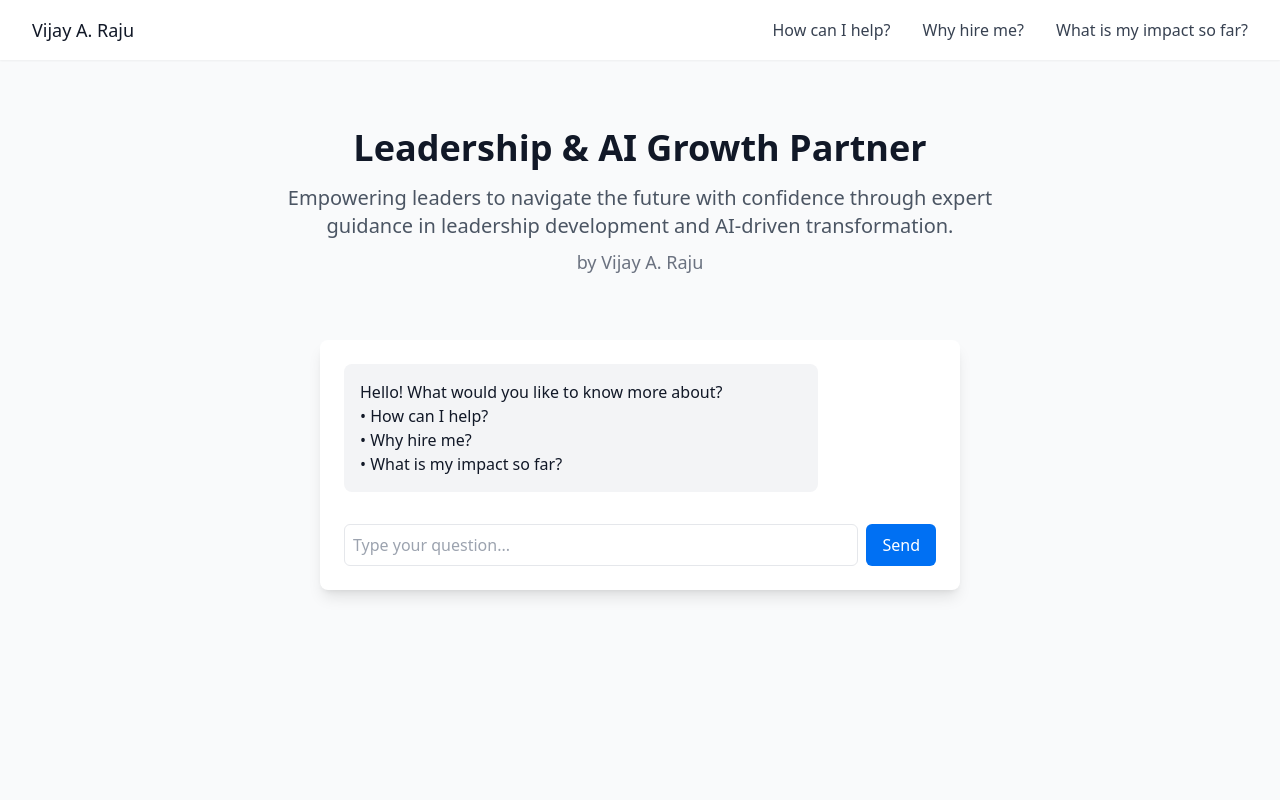
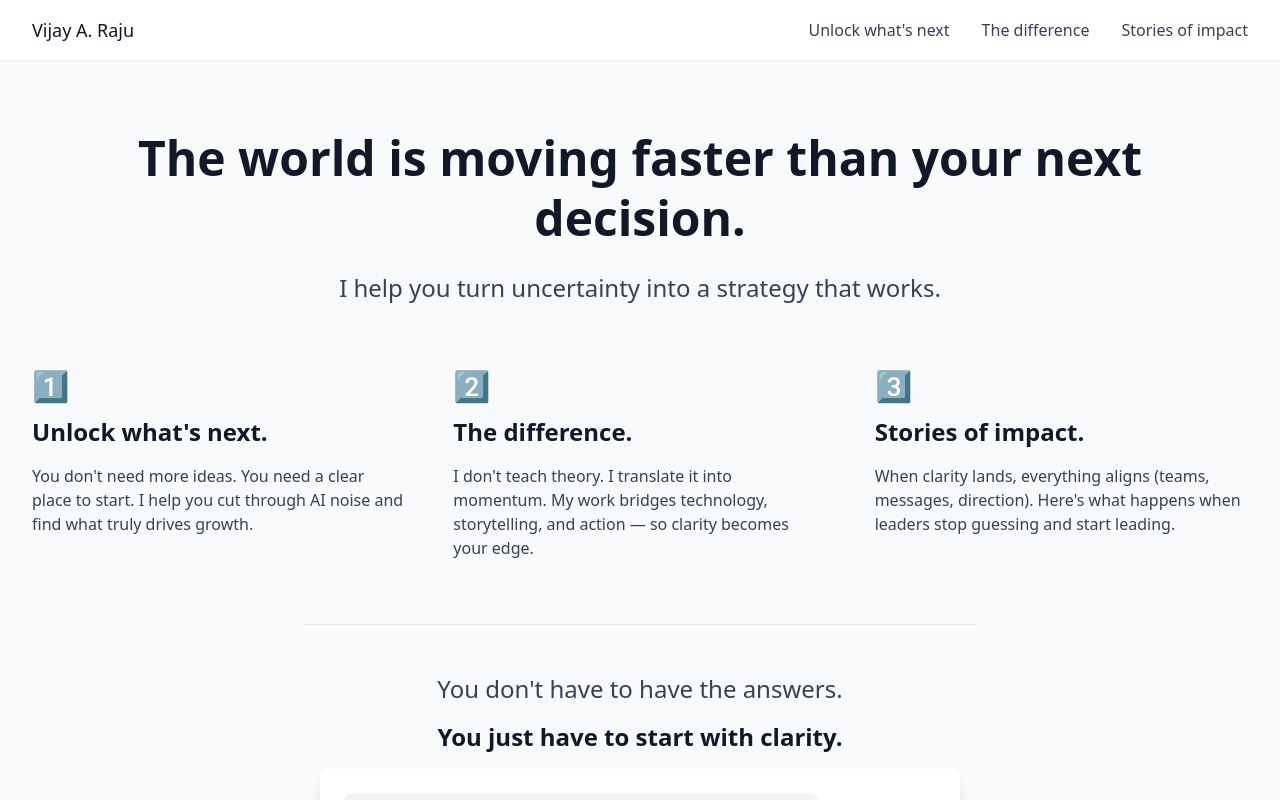
Before and after one commit to Wijay000/draft, a Next.js app: page / in a window 1280 px wide. Shown: the top 800 px of the page. Built offline with nearby package versions, Linux system fonts and the light colour scheme.

Commit message:
feat: update site content with new sections and messaging

```diff
--- a/components/ChatBot.js
+++ b/components/ChatBot.js
@@ -2,75 +2,60 @@ import { useState } from 'react'
 import { motion } from 'framer-motion'
 
 const SECTIONS = {
-  help: {
-    title: "How can I help?",
-    content: `I offer comprehensive support in these key areas:
+  unlock: {
+    title: "Unlock what's next",
+    content: `Let me help you find clarity in your next steps:
 
-    Leadership Excellence:
-    • Executive coaching and leadership development
-    • Team dynamics and performance optimization
-    • Change management and organizational transformation
+    Finding Your Path:
+    • Cut through AI noise and complexity
+    • Identify real growth opportunities
+    • Create a clear action plan
 
-    AI & Digital Innovation:
-    • AI strategy development and implementation
-    • Digital transformation roadmaps
-    • Technology integration and adoption
+    Strategic Focus:
+    • Assessment of your current position
+    • Mapping of key opportunities
+    • Prioritization of initiatives
 
-    Growth & Scale:
-    • Business strategy alignment
-    • Performance metrics and KPI development
-    • Sustainable scaling frameworks
+    The goal isn't more ideas — it's finding your clear starting point.`
+  },
+  difference: {
+    title: "The difference",
+    content: `Here's how I turn theory into momentum:
 
-    Engagement options range from focused consultations to long-term partnerships.`
-  },
-  why: {
-    title: "Why hire me?",
-    content: `Here's what makes me the right choice for your transformation journey:
+    Three Key Pillars:
+    • Technology: Practical AI applications that drive value
+    • Storytelling: Complex ideas made compelling and actionable
+    • Action: Insights converted to executable strategies
 
-    Experience & Expertise:
-    • 15+ years leading tech and AI initiatives
-    • Successfully led 20+ digital transformations
-    • Deep expertise in both technical and human aspects of change
+    My Approach:
+    • No abstract theories - only practical solutions
+    • Bridge technology, narrative, and execution
+    • Focus on creating real momentum
 
-    Proven Approach:
-    • Data-driven decision making methodology
-    • Human-centered leadership philosophy
-    • Practical, results-focused implementation
-
-    Industry Recognition:
-    • Featured in leading tech publications
-    • Regular speaker at leadership conferences
-    • Award-winning transformation projects
-
-    Every engagement is tailored to your specific needs and goals.`
+    Clarity becomes your competitive edge.`
   },
   impact: {
-    title: "What is my impact so far?",
-    content: `Here are concrete results from recent partnerships:
+    title: "Stories of impact",
+    content: `When clarity leads, transformation follows:
 
-    Quantifiable Outcomes:
-    • 40% team productivity improvement at Fortune 500 tech company
-    • $2M annual savings through AI process optimization
-    • 95% satisfaction in leadership development programs
-    • 30% increase in employee engagement scores
+    Real Results:
+    • Teams align on clear priorities
+    • Messages resonate and drive action
+    • Direction becomes obvious and compelling
 
-    Client Transformations:
-    • Helped scale a startup from 50 to 500 employees
-    • Led successful digital transformation for a traditional manufacturer
-    • Implemented AI strategy resulting in 3x ROI
+    Success Stories:
+    • Tech leader found focus in AI strategy, driving 3x growth
+    • Manufacturing CEO unified vision across 500+ team
+    • Startup founder scaled with clarity, not chaos
 
-    Client Testimonials:
-    "The guidance transformed how we approach leadership and innovation." - CEO, Tech Company
-    "Our team's performance exceeded all expectations after the engagement." - CTO, Fortune 500
-
-    Every success story represents real, measurable impact.`
+    Stop guessing. Start leading with clarity.`
   }
 }
 
 export default function ChatBot() {
   const [messages, setMessages] = useState([{
     type: 'bot',
-    text: 'Hello! What would you like to know more about?\n• How can I help?\n• Why hire me?\n• What is my impact so far?'
+    text: "Hello! What would you like to know more about?\n• Unlock what's next\n• The difference\n• Stories of impact"
   }])
   const [input, setInput] = useState('')
 
--- a/components/Layout.js
+++ b/components/Layout.js
@@ -20,14 +20,14 @@ export default function Layout({ children }) {
               </Link>
             </div>
             <nav className="flex space-x-8">
-              <Link href="/help">
-                <span className="text-gray-700 hover:text-primary">How can I help?</span>
+              <Link href="/unlock">
+                <span className="text-gray-700 hover:text-primary">Unlock what's next</span>
               </Link>
-              <Link href="/why-me">
-                <span className="text-gray-700 hover:text-primary">Why hire me?</span>
+              <Link href="/difference">
+                <span className="text-gray-700 hover:text-primary">The difference</span>
               </Link>
               <Link href="/impact">
-                <span className="text-gray-700 hover:text-primary">What is my impact so far?</span>
+                <span className="text-gray-700 hover:text-primary">Stories of impact</span>
               </Link>
             </nav>
           </div>
--- /dev/null
+++ b/pages/difference.js
@@ -0,0 +1,78 @@
+import { motion } from 'framer-motion'
+import ChatBot from '../components/ChatBot'
+
+export default function TheDifference() {
+  return (
+    <div className="max-w-7xl mx-auto px-4 sm:px-6 lg:px-8 py-12">
+      <motion.div
+        initial={{ opacity: 0, y: 20 }}
+        animate={{ opacity: 1, y: 0 }}
+        className="text-center mb-12"
+      >
+        <div className="text-4xl mb-4">2️⃣</div>
+        <h1 className="text-4xl font-bold text-gray-900 mb-4">
+          The difference.
+        </h1>
+        <p className="text-xl text-gray-600 max-w-3xl mx-auto">
+          I don't teach theory. I translate it into momentum.
+        </p>
+      </motion.div>
+
+      <div className="grid md:grid-cols-3 gap-8 mb-12">
+        <motion.div
+          initial={{ opacity: 0, y: 20 }}
+          animate={{ opacity: 1, y: 0 }}
+          transition={{ delay: 0.2 }}
+          className="bg-white p-6 rounded-lg shadow-lg"
+        >
+          <h2 className="text-2xl font-semibold mb-4 text-primary">Technology</h2>
+          <p className="text-gray-600">
+            Deep understanding of AI and emerging technologies, translated into practical
+            applications that drive real business value.
+          </p>
+        </motion.div>
+
+        <motion.div
+          initial={{ opacity: 0, y: 20 }}
+          animate={{ opacity: 1, y: 0 }}
+          transition={{ delay: 0.4 }}
+          className="bg-white p-6 rounded-lg shadow-lg"
+        >
+          <h2 className="text-2xl font-semibold mb-4 text-primary">Storytelling</h2>
+          <p className="text-gray-600">
+            Transform complex ideas into compelling narratives that align teams and
+            inspire action across your organization.
+          </p>
+        </motion.div>
+
+        <motion.div
+          initial={{ opacity: 0, y: 20 }}
+          animate={{ opacity: 1, y: 0 }}
+          transition={{ delay: 0.6 }}
+          className="bg-white p-6 rounded-lg shadow-lg"
+        >
+          <h2 className="text-2xl font-semibold mb-4 text-primary">Action</h2>
+          <p className="text-gray-600">
+            Convert insights into executable strategies that create momentum and
+            deliver measurable results.
+          </p>
+        </motion.div>
+      </div>
+
+      <motion.div
+        initial={{ opacity: 0, y: 20 }}
+        animate={{ opacity: 1, y: 0 }}
+        transition={{ delay: 0.8 }}
+        className="bg-white p-8 rounded-lg shadow-lg text-center"
+      >
+        <h2 className="text-2xl font-semibold mb-4 text-primary">Clarity Becomes Your Edge</h2>
+        <p className="text-gray-600 max-w-2xl mx-auto">
+          My approach bridges the gap between understanding and execution, helping you turn
+          insights into advantages that set you apart in today's fast-moving landscape.
+        </p>
+      </motion.div>
+
+      <ChatBot />
+    </div>
+  )
+}
--- a/pages/impact.js
+++ b/pages/impact.js
@@ -22,11 +22,13 @@ export default function Impact() {
         animate={{ opacity: 1, y: 0 }}
         className="text-center mb-12"
       >
+        <div className="text-4xl mb-4">3️⃣</div>
         <h1 className="text-4xl font-bold text-gray-900 mb-4">
-          What Is My Impact So Far?
+          Stories of impact.
         </h1>
         <p className="text-xl text-gray-600 max-w-3xl mx-auto">
-          Explore the measurable results and transformations achieved through our partnerships.
+          When clarity lands, everything aligns (teams, messages, direction).
+          Here's what happens when leaders stop guessing and start leading.
         </p>
       </motion.div>
 
--- a/pages/index.js
+++ b/pages/index.js
@@ -7,17 +7,71 @@ export default function Home() {
       <motion.div
         initial={{ opacity: 0, y: 20 }}
         animate={{ opacity: 1, y: 0 }}
-        className="text-center mb-12"
+        className="text-center mb-16"
       >
-        <h1 className="text-4xl font-bold text-gray-900 mb-4">
-          Leadership & AI Growth Partner
+        <h1 className="text-5xl font-bold text-gray-900 mb-6 leading-tight">
+          The world is moving faster than your next decision.
         </h1>
-        <p className="text-xl text-gray-600 max-w-3xl mx-auto">
-          Empowering leaders to navigate the future with confidence through expert guidance
-          in leadership development and AI-driven transformation.
+        <p className="text-2xl text-gray-700 max-w-3xl mx-auto mb-12">
+          I help you turn uncertainty into a strategy that works.
         </p>
-        <p className="text-lg text-gray-500 mt-2">
-          by Vijay A. Raju
+      </motion.div>
+
+      <div className="grid md:grid-cols-3 gap-12 mb-16">
+        <motion.div
+          initial={{ opacity: 0, y: 20 }}
+          animate={{ opacity: 1, y: 0 }}
+          transition={{ delay: 0.2 }}
+          className="text-left"
+        >
+          <div className="text-3xl mb-3">1️⃣</div>
+          <h2 className="text-2xl font-semibold mb-4 text-gray-900">Unlock what's next.</h2>
+          <p className="text-gray-700">
+            You don't need more ideas. You need a clear place to start.
+            I help you cut through AI noise and find what truly drives growth.
+          </p>
+        </motion.div>
+
+        <motion.div
+          initial={{ opacity: 0, y: 20 }}
+          animate={{ opacity: 1, y: 0 }}
+          transition={{ delay: 0.4 }}
+          className="text-left"
+        >
+          <div className="text-3xl mb-3">2️⃣</div>
+          <h2 className="text-2xl font-semibold mb-4 text-gray-900">The difference.</h2>
+          <p className="text-gray-700">
+            I don't teach theory. I translate it into momentum.
+            My work bridges technology, storytelling, and action — so clarity becomes your edge.
+          </p>
+        </motion.div>
+
+        <motion.div
+          initial={{ opacity: 0, y: 20 }}
+          animate={{ opacity: 1, y: 0 }}
+          transition={{ delay: 0.6 }}
+          className="text-left"
+        >
+          <div className="text-3xl mb-3">3️⃣</div>
+          <h2 className="text-2xl font-semibold mb-4 text-gray-900">Stories of impact.</h2>
+          <p className="text-gray-700">
+            When clarity lands, everything aligns (teams, messages, direction).
+            Here's what happens when leaders stop guessing and start leading.
+          </p>
+        </motion.div>
+      </div>
+
+      <motion.div
+        initial={{ opacity: 0, y: 20 }}
+        animate={{ opacity: 1, y: 0 }}
+        transition={{ delay: 0.8 }}
+        className="text-center max-w-2xl mx-auto border-t pt-12"
+      >
+        <p className="text-2xl text-gray-700 mb-4">
+          You don't have to have the answers.
+        </p>
+        <p className="text-2xl font-semibold text-gray-900">
+          You just have to start with clarity.
         </p>
       </motion.div>
 
--- /dev/null
+++ b/pages/unlock.js
@@ -0,0 +1,62 @@
+import { motion } from 'framer-motion'
+import ChatBot from '../components/ChatBot'
+
+export default function UnlockWhatsNext() {
+  return (
+    <div className="max-w-7xl mx-auto px-4 sm:px-6 lg:px-8 py-12">
+      <motion.div
+        initial={{ opacity: 0, y: 20 }}
+        animate={{ opacity: 1, y: 0 }}
+        className="text-center mb-12"
+      >
+        <div className="text-4xl mb-4">1️⃣</div>
+        <h1 className="text-4xl font-bold text-gray-900 mb-4">
+          Unlock what's next.
+        </h1>
+        <p className="text-xl text-gray-600 max-w-3xl mx-auto">
+          You don't need more ideas. You need a clear place to start.
+        </p>
+      </motion.div>
+
+      <div className="grid md:grid-cols-2 gap-8 mb-12">
+        <motion.div
+          initial={{ opacity: 0, x: -20 }}
+          animate={{ opacity: 1, x: 0 }}
+          transition={{ delay: 0.2 }}
+          className="bg-white p-6 rounded-lg shadow-lg"
+        >
+          <h2 className="text-2xl font-semibold mb-4 text-primary">Cut Through the Noise</h2>
+          <p className="text-gray-600 mb-4">
+            I help you navigate the AI landscape with clarity and purpose. Together, we'll identify
+            the opportunities that truly matter for your growth.
+          </p>
+          <ul className="space-y-3 text-gray-600">
+            <li>• Strategic AI assessment</li>
+            <li>• Growth opportunity mapping</li>
+            <li>• Clear action planning</li>
+          </ul>
+        </motion.div>
+
+        <motion.div
+          initial={{ opacity: 0, x: 20 }}
+          animate={{ opacity: 1, x: 0 }}
+          transition={{ delay: 0.4 }}
+          className="bg-white p-6 rounded-lg shadow-lg"
+        >
+          <h2 className="text-2xl font-semibold mb-4 text-primary">Find Your Starting Point</h2>
+          <p className="text-gray-600 mb-4">
+            Transform uncertainty into a clear path forward. We'll create a focused strategy
+            that aligns with your goals and capabilities.
+          </p>
+          <ul className="space-y-3 text-gray-600">
+            <li>• Priority identification</li>
+            <li>• Resource optimization</li>
+            <li>• Implementation roadmap</li>
+          </ul>
+        </motion.div>
+      </div>
+
+      <ChatBot />
+    </div>
+  )
+}
```
